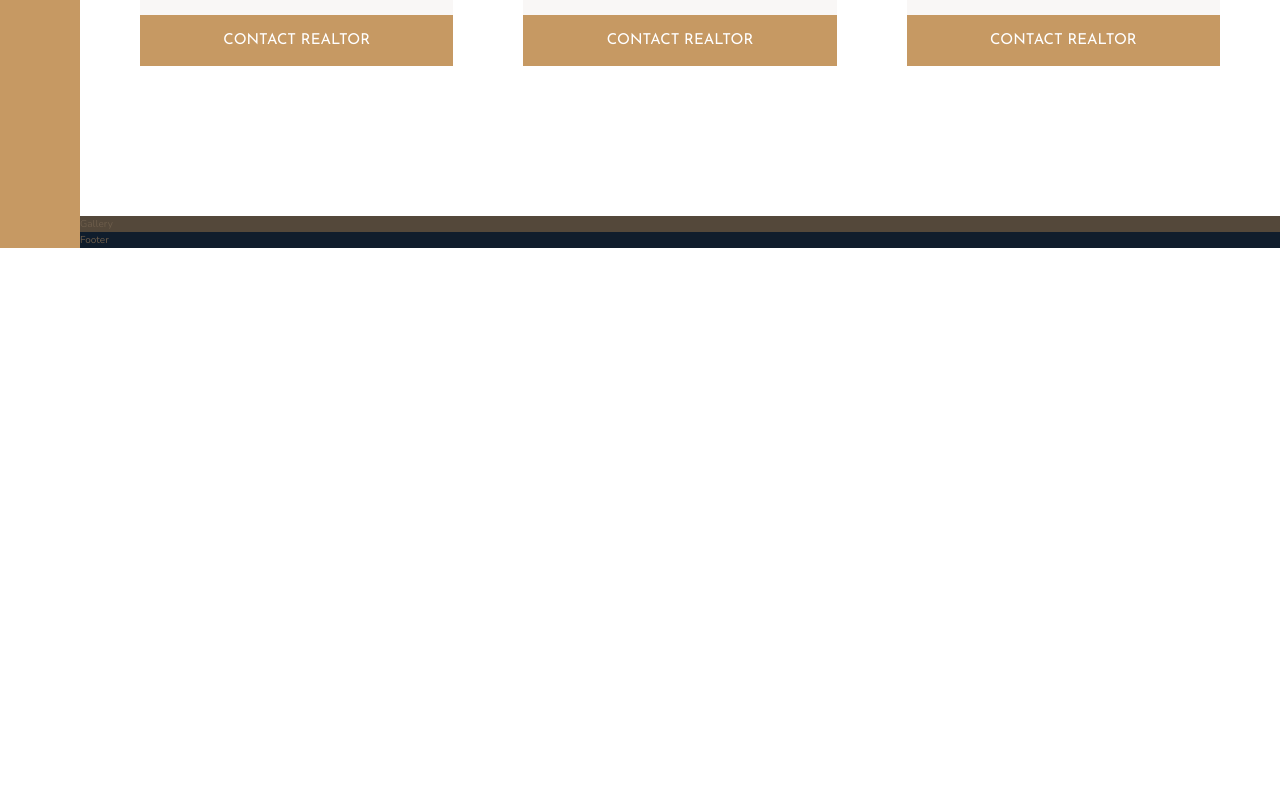
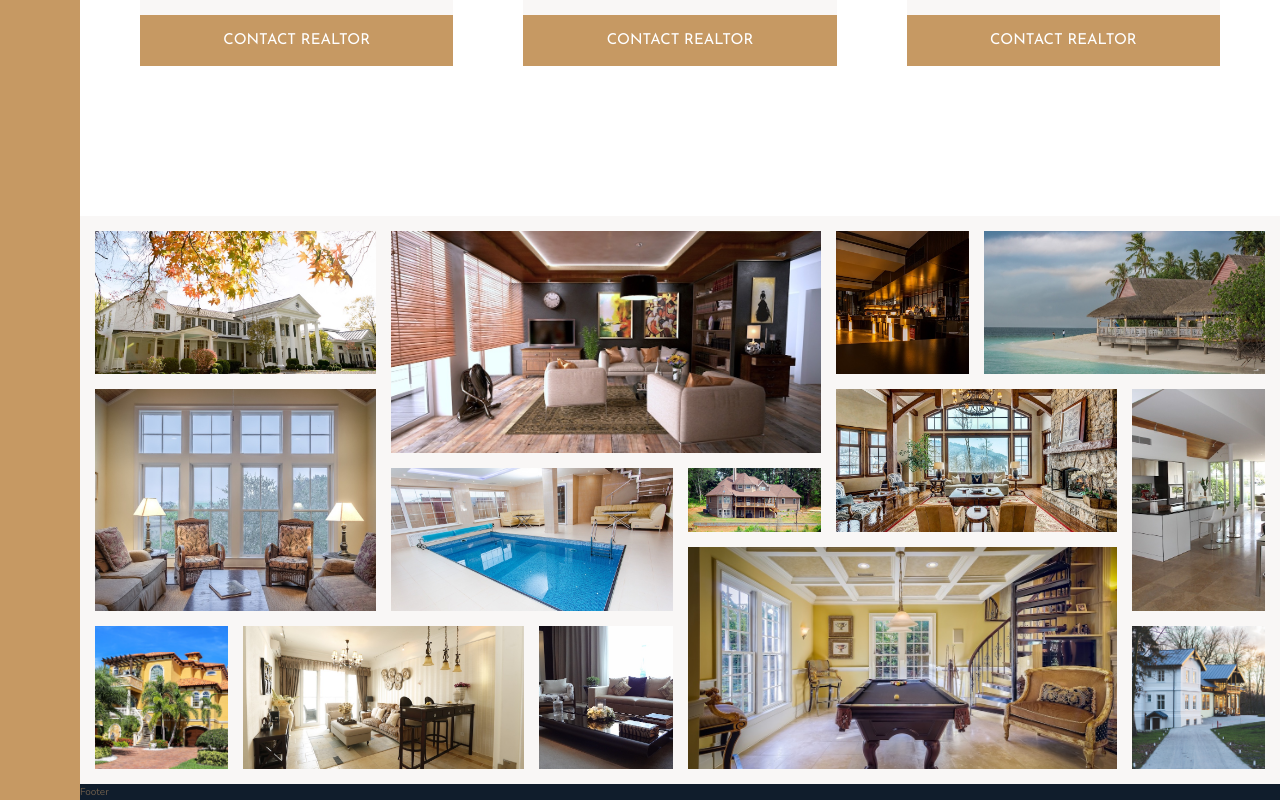
Before and after one commit to yusufipk/nexter-react, a React (Create React App) app: page / in a window 1280 px wide. Shown: the part 2883-3683 px from the top of the page. Before the commit the page ends 3131 px from the top, so only its background shows below. Built offline with nearby package versions, Linux system fonts and the light colour scheme.

Commit message:
created and styled gallery section

```diff
--- a/src/commons/gallery.jsx
+++ b/src/commons/gallery.jsx
@@ -1,3 +1,76 @@
+import gal1 from "./img/gal-1.jpeg";
+import gal2 from "./img/gal-2.jpeg";
+import gal3 from "./img/gal-3.jpeg";
+import gal4 from "./img/gal-4.jpeg";
+import gal5 from "./img/gal-5.jpeg";
+import gal6 from "./img/gal-6.jpeg";
+import gal7 from "./img/gal-7.jpeg";
+import gal8 from "./img/gal-8.jpeg";
+import gal9 from "./img/gal-9.jpeg";
+import gal10 from "./img/gal-10.jpeg";
+import gal11 from "./img/gal-11.jpeg";
+import gal12 from "./img/gal-12.jpeg";
+import gal13 from "./img/gal-13.jpeg";
+import gal14 from "./img/gal-14.jpeg";
+
 export default function Gallery() {
-  return <section className="gallery">Gallery</section>;
+  return (
+    <section className="gallery">
+      <figure className="gallery__item gallery__item--1">
+        <img src={gal1} alt="Gallery" className="gallery__img" />
+      </figure>
+
+      <figure className="gallery__item gallery__item--2">
+        <img src={gal2} alt="Gallery" className="gallery__img" />
+      </figure>
+
+      <figure className="gallery__item gallery__item--3">
+        <img src={gal3} alt="Gallery" className="gallery__img" />
+      </figure>
+
+      <figure className="gallery__item gallery__item--4">
+        <img src={gal4} alt="Gallery" className="gallery__img" />
+      </figure>
+
+      <figure className="gallery__item gallery__item--5">
+        <img src={gal5} alt="Gallery" className="gallery__img" />
+      </figure>
+
+      <figure className="gallery__item gallery__item--6">
+        <img src={gal6} alt="Gallery" className="gallery__img" />
+      </figure>
+
+      <figure className="gallery__item gallery__item--7">
+        <img src={gal7} alt="Gallery" className="gallery__img" />
+      </figure>
+
+      <figure className="gallery__item gallery__item--8">
+        <img src={gal8} alt="Gallery" className="gallery__img" />
+      </figure>
+
+      <figure className="gallery__item gallery__item--9">
+        <img src={gal9} alt="Gallery" className="gallery__img" />
+      </figure>
+
+      <figure className="gallery__item gallery__item--10">
+        <img src={gal10} alt="Gallery" className="gallery__img" />
+      </figure>
+
+      <figure className="gallery__item gallery__item--11">
+        <img src={gal11} alt="Gallery" className="gallery__img" />
+      </figure>
+
+      <figure className="gallery__item gallery__item--12">
+        <img src={gal12} alt="Gallery" className="gallery__img" />
+      </figure>
+
+      <figure className="gallery__item gallery__item--13">
+        <img src={gal13} alt="Gallery" className="gallery__img" />
+      </figure>
+
+      <figure className="gallery__item gallery__item--14">
+        <img src={gal14} alt="Gallery" className="gallery__img" />
+      </figure>
+    </section>
+  );
 }
--- a/src/sass/_gallery.scss
+++ b/src/sass/_gallery.scss
@@ -1,4 +1,83 @@
 .gallery {
-  background-color: $color-grey-dark-1;
+  background-color: $color-grey-light-1;
   grid-column: full-start / full-end;
+
+  display: grid;
+  grid-template-rows: repeat(7, 5vw);
+  grid-template-columns: repeat(8, 1fr);
+  gap: 1.5rem;
+  padding: 1.5rem;
+
+  &__item {
+    &--1 {
+      grid-row: 1 / span 2;
+      grid-column: 1 / span 2;
+    }
+
+    &--2 {
+      grid-row: 1 / span 3;
+      grid-column: 3 / span 3;
+    }
+
+    &--3 {
+      grid-row: 1 / span 2;
+    }
+
+    &--4 {
+      grid-row: 1 / span 2;
+      grid-column: 7 / span 2;
+    }
+
+    &--5 {
+      grid-row: 3 / span 3;
+      grid-column: 1 / span 2;
+    }
+
+    &--6 {
+      grid-row: 4 / span 2;
+      grid-column: 3 / span 2;
+    }
+
+    &--7 {
+      grid-column: 5 / 5;
+    }
+
+    &--8 {
+      grid-row: 3 / span 2;
+      grid-column: 6 / span 2;
+    }
+
+    &--9 {
+      grid-row: 3 / span 3;
+    }
+
+    &--10 {
+      grid-row: 6 / span 2;
+    }
+
+    &--11 {
+      grid-row: 6 / span 2;
+      grid-column: 2 / span 2;
+    }
+
+    &--12 {
+      grid-row: 6 / span 2;
+    }
+
+    &--13 {
+      grid-row: 5 / span 3;
+      grid-column: 5 / span 3;
+    }
+
+    &--14 {
+      grid-row: 6 / span 2;
+    }
+  }
+
+  &__img {
+    width: 100%;
+    height: 100%;
+    object-fit: cover;
+    display: block;
+  }
 }
```
